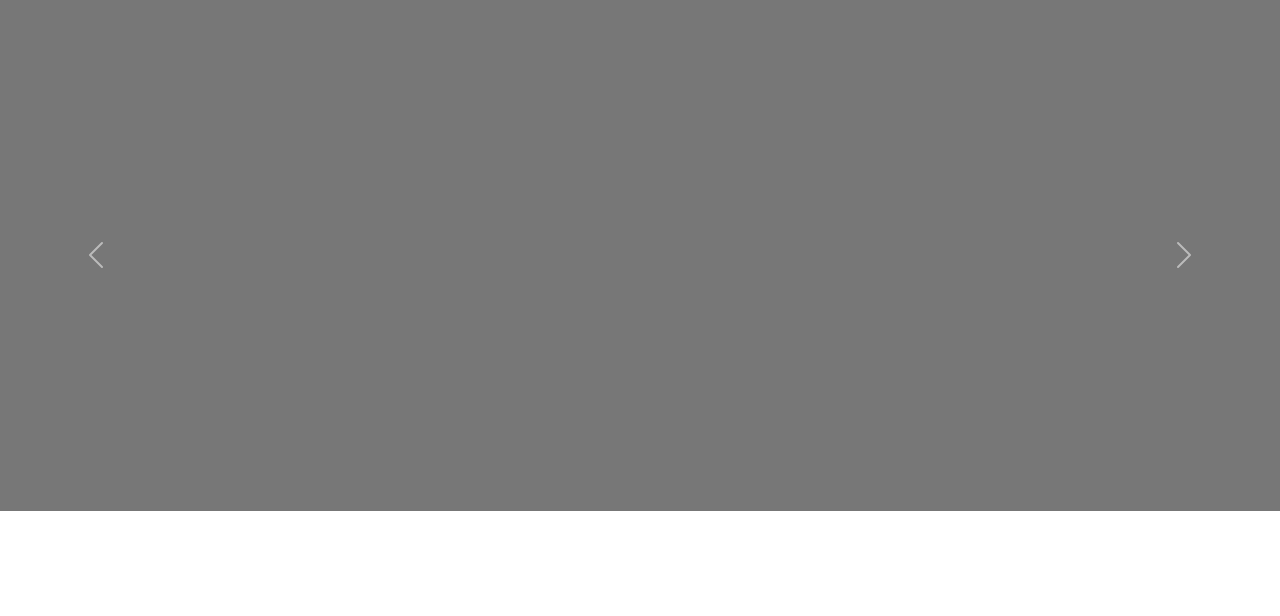
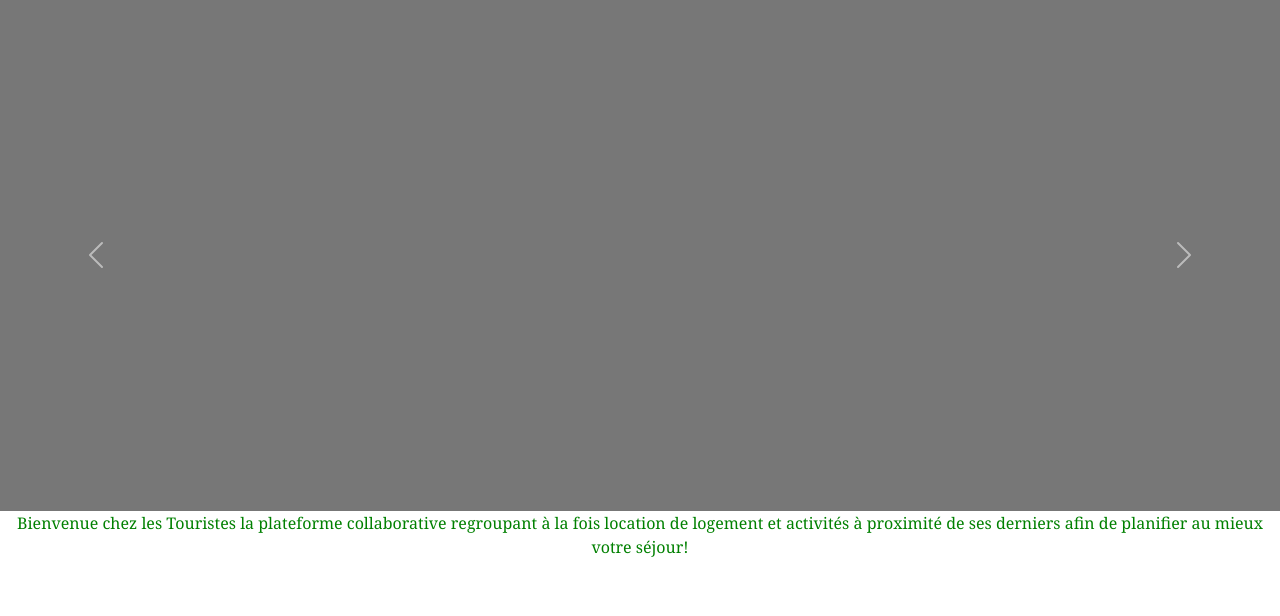
Before and after one commit to morganbz/Les_Touristes, a PHP site: page / in a window 1280 px wide. Shown: the part 81-697 px from the top of the page. Run offline with PHP 8.4, Linux system fonts and the light colour scheme; data that the repository does not hold is empty.

Commit message:
petit texte sujet à modification

```diff
--- a/home.php
+++ b/home.php
@@ -56,6 +56,13 @@ $nb_images = count($best_annouces_w_img);
         top:0;
         background-position:center;
         background-size:cover;
+    }
+    .catch_phrase{
+        font-family: Georgia, monospace;
+        color : green;
+        font-size : medium;
+        text-align: center;
+        top : 50px;
     }
 </style>
 
@@ -122,3 +129,8 @@ $nb_images = count($best_annouces_w_img);
         <span class="carousel-control-next-icon" aria-hidden="true"></span>
     </a>
 </div>
+
+<div class = "catch_phrase">
+    <p> Bienvenue chez les Touristes la plateforme collaborative regroupant à la fois location de logement et activités à proximité de ses derniers afin de planifier au mieux votre séjour!
+    </p>
+</div>
```
